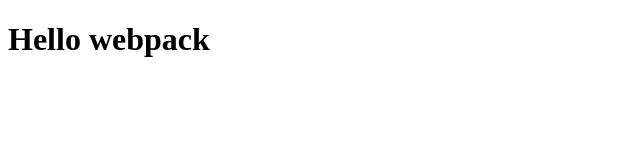
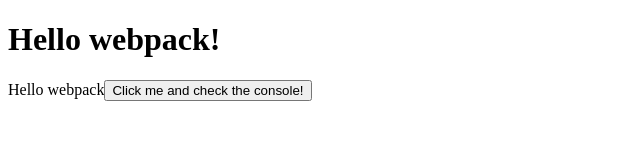
Before and after one commit to tresorsawasawa/Webpack_Exercise, a website built with webpack: page dist/index.html in a window 1280 px wide. Shown: the whole page, without its empty margins (0-640 px from the left). Built offline with nearby package versions, Linux system fonts and the light colour scheme.

Commit message:
Update repo

```diff
--- a/src/index.js
+++ b/src/index.js
@@ -1,12 +1,18 @@
 import _ from 'lodash';
+import printMe from './print.js';
 
  function component() {
-  const element = document.createElement('h1');
-  let arr = ['Hello', 'webpack'];
+   const element = document.createElement('div');
+  const btn = document.createElement('button');
 
-  element.innerHTML = _.join(arr, ' ');
+   element.innerHTML = _.join(['Hello', 'webpack'], ' ');
 
-  return element;
+  btn.innerHTML = 'Click me and check the console!';
+  btn.onclick = printMe;
+
+  element.appendChild(btn);
+
+   return element;
  }
 
  document.body.appendChild(component());
--- /dev/null
+++ b/src/print.js
@@ -0,0 +1,3 @@
+export default function printMe() {
+  console.log('I get called from print.js!');
+}
--- a/webpack.config.js
+++ b/webpack.config.js
@@ -1,14 +1,16 @@
 const path = require('path');
 const HtmlWebpackPlugin = require('html-webpack-plugin');
+const { template } = require('lodash');
 
  module.exports = {
    entry: {
      index: './src/index.js',
      print: './src/print.js',
    },
-  plugins: [
+   plugins: [
     new HtmlWebpackPlugin({
       title: 'Webpack Exercise',
+      template: './src/index.html'
     }),
   ],
    output: {
```
Also changed, not shown: src/index.html (added, +12 -0 lines), dist/index.bundle.js (added), dist/index.bundle.js.LICENSE.txt (renamed from dist/main.js.LICENSE.txt), dist/index.html, dist/main.js (deleted), dist/print.bundle.js (added).
